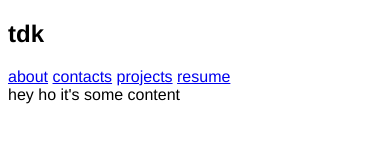
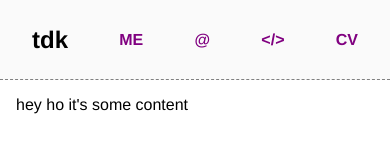
Before and after one commit to tdkohlbeck/server, a plain HTML site: page public/index.html in a window 390 px wide. Drawn offline with Linux system fonts and the light colour scheme; files that its build step writes are made by us from their sources.

Commit message:
adds a navbar and some responsiveness

```diff
--- a/public/index.css
+++ b/public/index.css
@@ -1,3 +1,61 @@
 * {
   font-family: Helvetica Neue;
+  box-sizing: border-box;
+  margin: 0;
+  padding: 0;
 }
+
+div#container {
+  display: flex;
+  height: 100vh;
+}
+
+nav {
+  display: flex;
+  justify-content: space-between;
+  align-items: center;
+  border-bottom: .05em dashed grey;
+  position: fixed;
+  padding: 0 1rem;
+  top: 0;
+  width: 100%;
+  height: 5rem;
+  background-color: #fafafa;
+}
+
+div#content {
+  margin-top: 5rem;
+  padding: 1rem;
+}
+
+nav > * {
+  padding: 1rem;
+}
+
+a {
+  text-decoration: none;
+  color: purple;
+}
+
+@media (min-width: 700px) {
+  nav {
+    right: 0;
+    width: 5rem;
+    height: 100%;
+
+    border-bottom: 0;
+    border-left: .05rem dashed;
+
+    flex-direction: column;
+    padding: 1rem 0;
+  }
+
+  nav > * {
+    padding: 0;
+  }
+
+  div#content {
+    margin-top: 0;
+    margin-right: 5rem;
+  }
+}
--- a/public/index.html
+++ b/public/index.html
@@ -1,9 +1,10 @@
 <!doctype html>
 <html lang="en">
   <head>
-    <title>The HTML5 Herald</title>
+    <title>Travis Dean Kohlbeck</title>
 
     <meta charset="utf-8">
+    <meta name="viewport" content="width=device-width, initial-scale=1, shrink-to-fit=no">
     <meta name="description" content="The HTML5 Herald">
     <meta name="author" content="SitePoint">
 
@@ -13,10 +14,10 @@
     <div id='container'>
       <nav>
         <h1>tdk</h1>
-        <a href='#'>about</a>
-        <a href='#'>contacts</a>
-        <a href='#'>projects</a>
-        <a href='#'>resume</a>
+        <a href='#'><h4>ME</h4></a>
+        <a href='#'><h4>@</h4></a>
+        <a href='#'><h4>&lt/&gt</h4></a>
+        <a href='#'><h4>CV</h4></a>
       </nav>
       <div id='content'>hey ho it's some content</div>
     </div>
```
